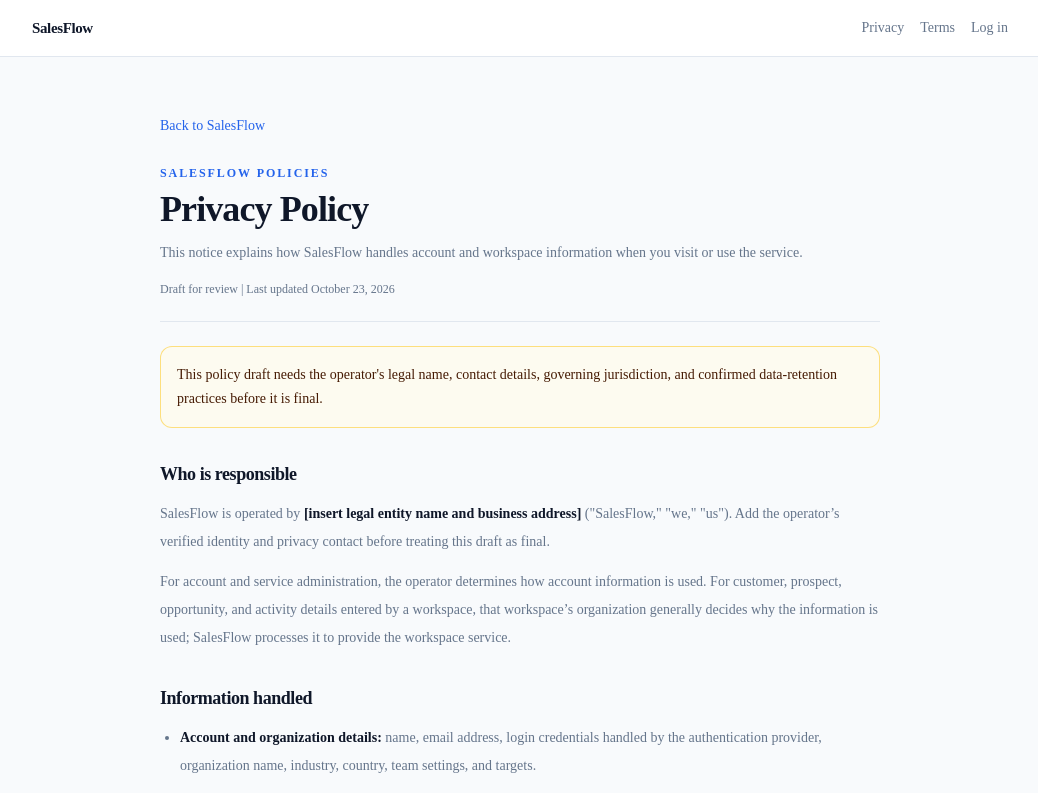
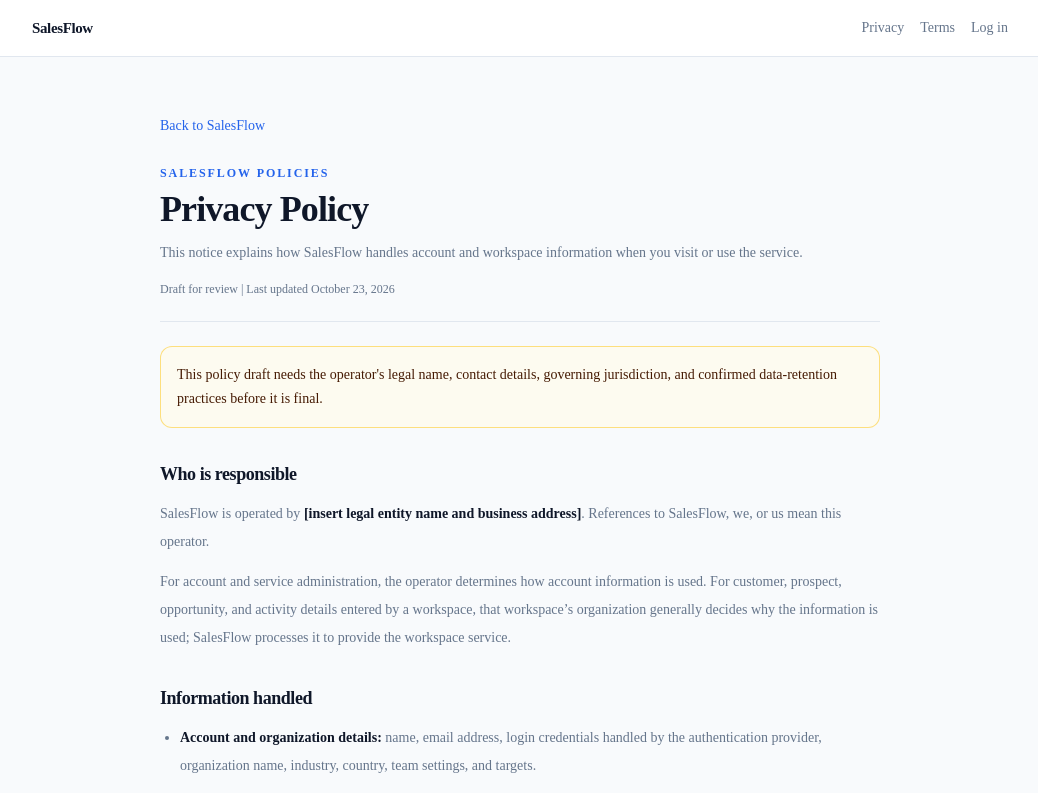
Before and after one commit to PhantomX-88/Sales-Flow, a Next.js app: page /privacy in a window 1280 px wide. Shown: the top 793 px of the page, without its empty margins (120-1158 px from the left). Built offline with nearby package versions, Linux system fonts and the light colour scheme; no server answers.

Commit message:
Polish policy draft wording

```diff
--- a/app/privacy/page.tsx
+++ b/app/privacy/page.tsx
@@ -24,7 +24,7 @@ export default function PrivacyPage() {
     >
       <Section title="Who is responsible">
         <p>
-          SalesFlow is operated by <strong className="text-foreground">[insert legal entity name and business address]</strong> ("SalesFlow," "we," "us"). Add the operator’s verified identity and privacy contact before treating this draft as final.
+          SalesFlow is operated by <strong className="text-foreground">[insert legal entity name and business address]</strong>. References to SalesFlow, we, or us mean this operator.
         </p>
         <p>
           For account and service administration, the operator determines how account information is used. For customer, prospect, opportunity, and activity details entered by a workspace, that workspace’s organization generally decides why the information is used; SalesFlow processes it to provide the workspace service.
--- a/app/terms/page.tsx
+++ b/app/terms/page.tsx
@@ -24,7 +24,7 @@ export default function TermsPage() {
     >
       <Section title="Agreement and provider">
         <p>
-          These terms are between you and <strong className="text-foreground">[insert legal entity name and business address]</strong>, the operator of SalesFlow ("SalesFlow," "we," "us"). By creating an account or using the service, you agree to these terms. If you use SalesFlow for an organization, you confirm that you are authorized to accept these terms for it.
+          These terms are between you and <strong className="text-foreground">[insert legal entity name and business address]</strong>, the operator of SalesFlow. References to SalesFlow, we, or us mean this operator. By creating an account or using the service, you agree to these terms. If you use SalesFlow for an organization, you confirm that you are authorized to accept these terms for it.
         </p>
       </Section>
 
```
